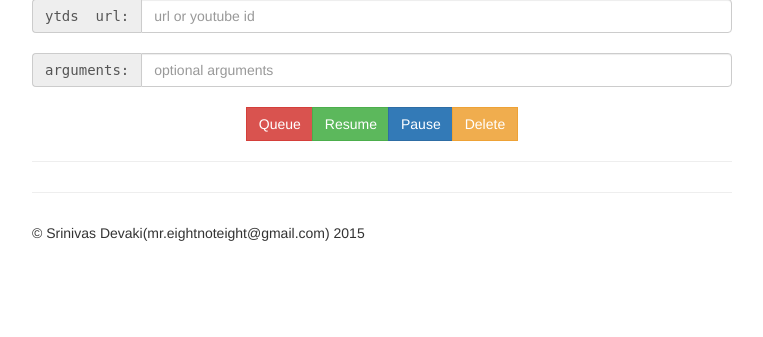
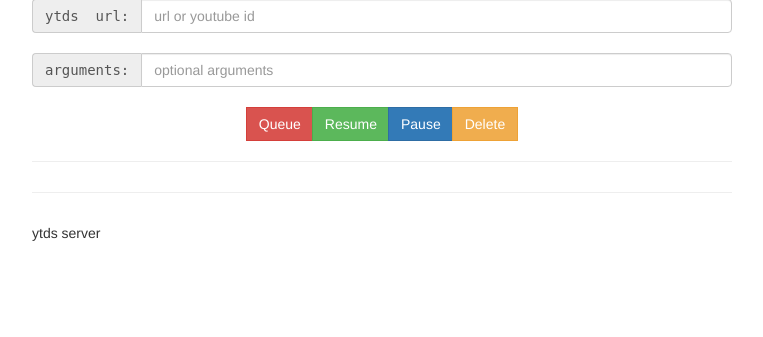
Before and after one commit to eightnoteight/ytdserver, a Flask app: page / in a window 1280 px wide. Shown: the part 108-445 px from the top of the page, without its empty margins (258-1021 px from the left). Run offline with Flask 2, Linux system fonts and the light colour scheme; some libraries are stand-ins or nearby versions.

Commit message:
jinja evaluates html comments too, it is better to nest the jinja comment syntax inside html comments or better remove them.

```diff
--- a/ytdserver/templates/ytds.html
+++ b/ytdserver/templates/ytds.html
@@ -129,7 +129,6 @@
                       {% endfor %}
                     </tbody>
                   </table>
-                  <!-- <pre class="prettyprint linenums">{{ jsondumps(downloads[ytd]) }}</pre> -->
                 </div>
               </small>
           </div>
@@ -139,7 +138,7 @@
       <hr>
 
       <div class="footer">
-        <p>&copy; Srinivas Devaki(mr.eightnoteight@gmail.com) 2015</p>
+        <p>ytds server</p>
       </div>
 
     </div> <!-- /container -->
```
